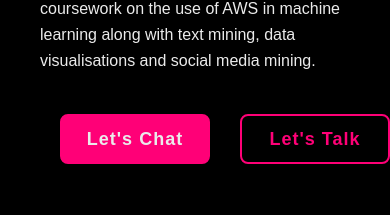
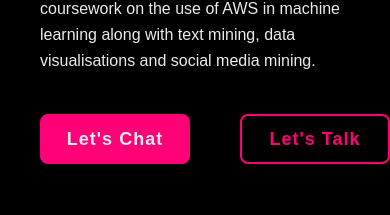
Before and after one commit to osayanhu/portfolio-site, a Flask app: page / in a window 390 px wide. Shown: the part 684-899 px from the top of the page. Run offline with Flask 3, Linux system fonts and the light colour scheme; some libraries are stand-ins or nearby versions.

Commit message:
Changes (Mobile)

```diff
--- a/static/styles.css
+++ b/static/styles.css
@@ -96,9 +96,6 @@ a.active, a:hover {
     nav ul li a {
         font-size: 20px;
     }
-    .btn-box a {
-        margin-left: 0;
-    }
 }
 
 @media screen and (max-width: 858px) {
@@ -138,9 +135,6 @@ a.active, a:hover {
         left: 0;
         background: #000;
         opacity: 0.5;
-    }
-    .btn-box a{
-        margin-left:0;
     }
 }
 
@@ -203,7 +197,6 @@ main {
     .btn-box a {
         position: relative;
         display: inline-flex;
-        margin-left: 20px;
         justify-content: center;
         align-items: center;
         width: 150px;
```
